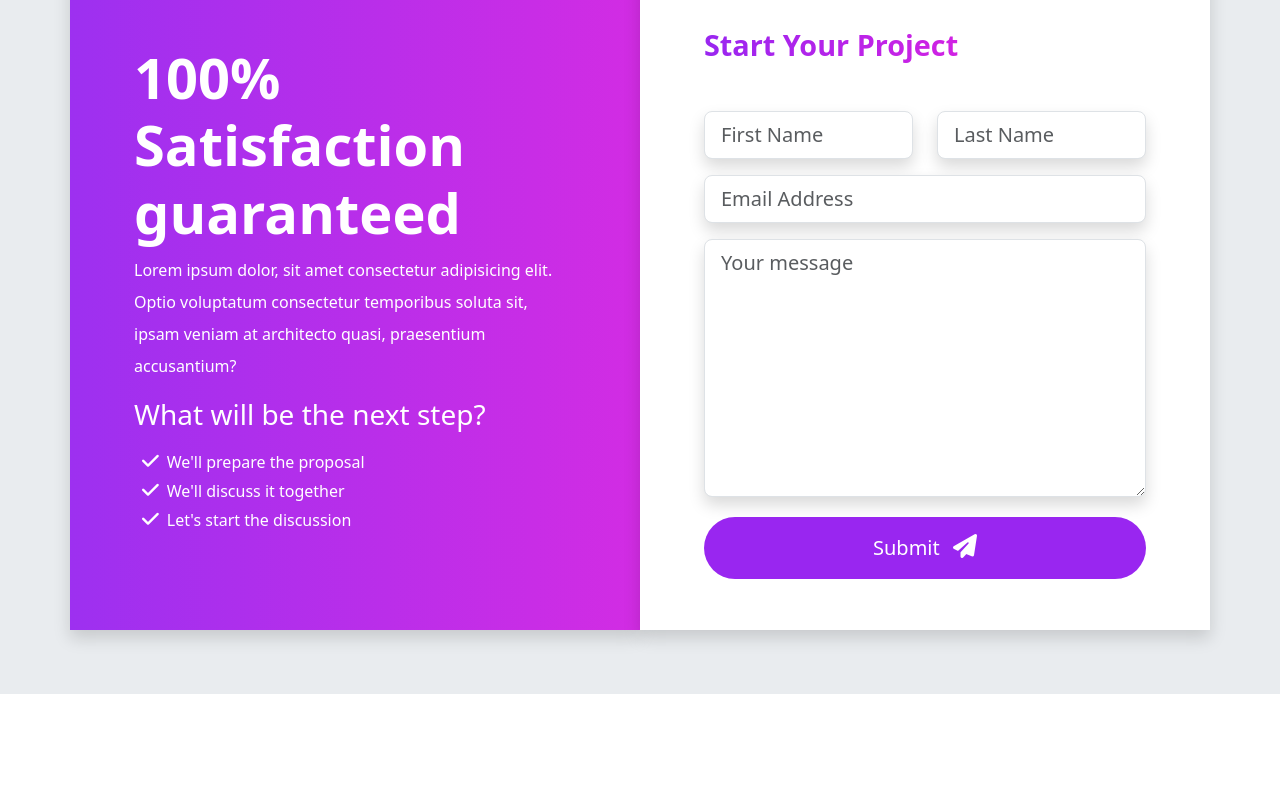
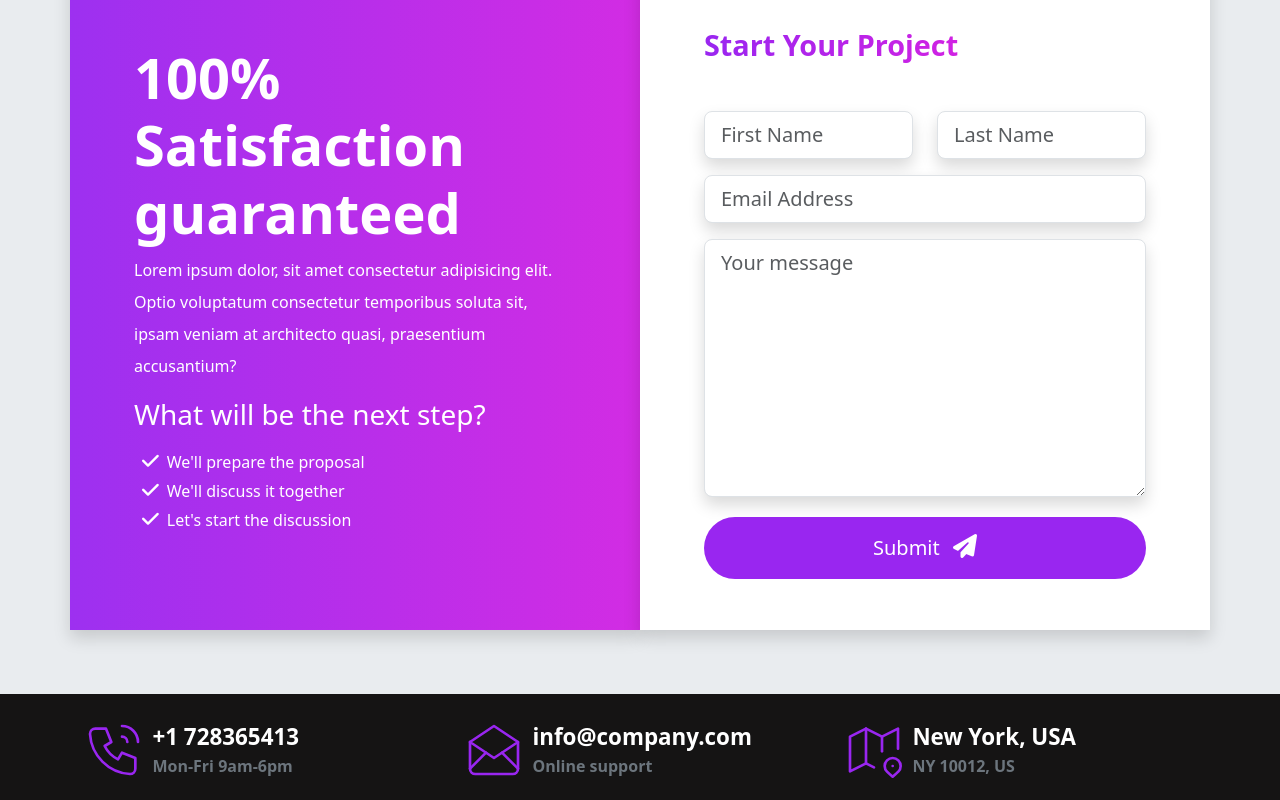
Before and after one commit to AdrianaMagdalena/patrix-portfolio-website, a website: page index.html in a window 1280 px wide. Shown: the part 6671-7471 px from the top of the page. Before the commit the page ends 7365 px from the top, so only its background shows below. Drawn offline with Linux system fonts and the light colour scheme.

Commit message:
Create footer section - contact details part

```diff
--- a/index.html
+++ b/index.html
@@ -968,6 +968,90 @@
       </div>
     </section>
 
+    <!-- FOOTER SECTION -->
+    <footer class="footer">
+      <div class="container">
+        <div class="row">
+          <!-- phone contact  -->
+          <div class="col-md-4 contact-box pt-1 d-md-block d-lg-flex d-flex">
+            <div class="contact-box__icon">
+              <svg
+                xmlns="http://www.w3.org/2000/svg"
+                class="icon icon-tabler icon-tabler-phone-call"
+                viewBox="0 0 24 24"
+                stroke-width="1"
+                fill="none"
+                stroke-linecap="round"
+                stroke-linejoin="round"
+              >
+                <path stroke="none" d="M0 0h24v24H0z" fill="none" />
+                <path
+                  d="M5 4h4l2 5l-2.5 1.5a11 11 0 0 0 5 5l1.5 -2.5l5 2v4a2 2 0 0 1 -2 2a16 16 0 0 1 -15 -15a2 2 0 0 1 2 -2"
+                />
+                <path d="M15 7a2 2 0 0 1 2 2" />
+                <path d="M15 3a6 6 0 0 1 6 6" />
+              </svg>
+            </div>
+            <div class="contact-box__info">
+              <a href="" class="contact-box__info--title">+1 728365413</a>
+              <p class="contact-box__info--subtitle">Mon-Fri 9am-6pm</p>
+            </div>
+          </div>
+          <!-- email contact  -->
+          <div class="col-md-4 contact-box pt-1 d-md-block d-lg-flex d-flex">
+            <div class="contact-box__icon">
+              <svg
+                xmlns="http://www.w3.org/2000/svg"
+                class="icon icon-tabler icon-tabler-mail-opened"
+                viewBox="0 0 24 24"
+                stroke-width="1"
+                fill="none"
+                stroke-linecap="round"
+                stroke-linejoin="round"
+              >
+                <path stroke="none" d="M0 0h24v24H0z" fill="none" />
+                <path d="M3 9l9 6l9 -6l-9 -6l-9 6" />
+                <path d="M21 9v10a2 2 0 0 1 -2 2h-14a2 2 0 0 1 -2 -2v-10" />
+                <path d="M3 19l6 -6" />
+                <path d="M15 13l6 6" />
+              </svg>
+            </div>
+            <div class="contact-box__info">
+              <a href="" class="contact-box__info--title">info@company.com</a>
+              <p class="contact-box__info--subtitle">Online support</p>
+            </div>
+          </div>
+          <!-- address info  -->
+          <div class="col-md-4 contact-box pt-1 d-md-block d-lg-flex d-flex">
+            <div class="contact-box__icon">
+              <svg
+                xmlns="http://www.w3.org/2000/svg"
+                class="icon icon-tabler icon-tabler-map-2"
+                viewBox="0 0 24 24"
+                stroke-width="1"
+                fill="none"
+                stroke-linecap="round"
+                stroke-linejoin="round"
+              >
+                <path stroke="none" d="M0 0h24v24H0z" fill="none" />
+                <path d="M12 18.5l-3 -1.5l-6 3v-13l6 -3l6 3l6 -3v7.5" />
+                <path d="M9 4v13" />
+                <path d="M15 7v5.5" />
+                <path
+                  d="M21.121 20.121a3 3 0 1 0 -4.242 0c.418 .419 1.125 1.045 2.121 1.879c1.051 -.89 1.759 -1.516 2.121 -1.879z"
+                />
+                <path d="M19 18v.01" />
+              </svg>
+            </div>
+            <div class="contact-box__info">
+              <a href="" class="contact-box__info--title">New York, USA</a>
+              <p class="contact-box__info--subtitle">NY 10012, US</p>
+            </div>
+          </div>
+        </div>
+      </div>
+    </footer>
+
     <!-- SCRIPTS  -->
     <script src="./assets/vendors/glightbox/js/glightbox.min.js"></script>
     <script type="text/javascript">
--- a/scss/_custom.scss
+++ b/scss/_custom.scss
@@ -2,6 +2,7 @@
 $purple-dark: #9926f0;
 $purple-light: #bb6ef5;
 $pink: #d122e3;
+$footer: #151414;
 
 // white and gray colors:
 $white: #fff;
--- a/scss/sections/_footer.scss
+++ b/scss/sections/_footer.scss
@@ -0,0 +1,46 @@
+@use "../custom" as *;
+@use "../components/mixins" as *;
+
+.footer {
+  padding-top: 1rem;
+  background-color: $footer;
+}
+
+// style the contact box content
+.contact-box {
+  position: relative;
+  &__icon {
+    padding-top: 0.75rem;
+    width: 2rem;
+    stroke: $primary;
+
+    @include media-breakpoint-up(sm) {
+      width: 4rem;
+      padding-top: 0.25rem;
+    }
+  }
+
+  &__info {
+    padding: 0.4rem;
+    font-weight: 600;
+
+    &--title {
+      color: $white;
+      font-size: 1rem;
+      text-decoration: none;
+
+      @include media-breakpoint-up(sm) {
+        font-size: 1.4rem;
+      }
+    }
+
+    &--subtitle {
+      font-size: 0.8rem;
+      color: $gray-600;
+
+      @include media-breakpoint-up(sm) {
+        font-size: 1rem;
+      }
+    }
+  }
+}
```
Also changed, not shown: assets/css/style.css, 1 other file.
